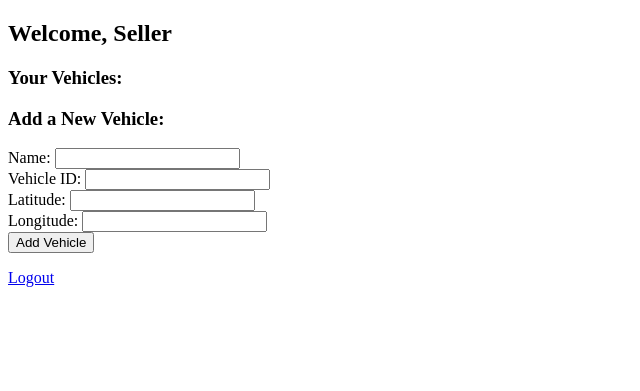
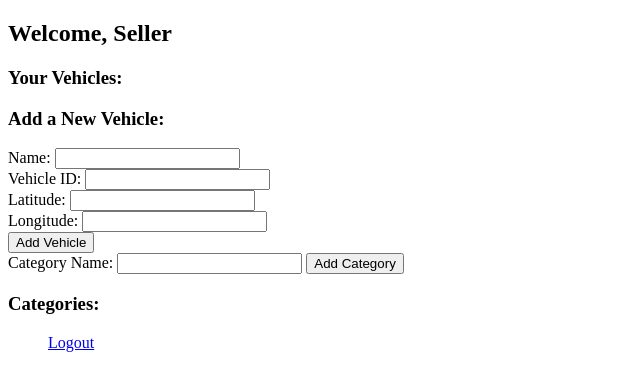
Before and after one commit to TanyaJha07/hackathon_app, a Flask app: page /seller_dashboard/3 in a window 1280 px wide. Shown: the top 391 px of the page, without its empty margins (0-640 px from the left). Run offline with Flask 3, Linux system fonts and the light colour scheme.

Commit message:
Add-Category

```diff
--- a/app.py
+++ b/app.py
@@ -173,6 +173,29 @@
     vehicle_ids = [vehicle.vehicle_id for vehicle in vehicles]
     return render_template("vehicle_details.html", vehicles=vehicles, vehicle_ids=vehicle_ids)
 
+@app.route('/add_category', methods=['POST'])
+def add_category():
+    if request.method == 'POST':
+        category_name = request.form.get('category_name')
+        # Create a new Category and add it to the database
+        category = Category(name=category_name)
+        db.session.add(category)
+        db.session.commit()
+        seller_id = request.form.get('seller_id')
+        return redirect(url_for('seller_dashboard', seller_id=seller_id))
+
+@app.route('/delete_category/<int:category_id>', methods=['POST'])
+def delete_category(category_id):
+    # Retrieve the category to be deleted
+    category = Category.query.get(category_id)
+    if category:
+        # Delete the category from the database
+        db.session.delete(category)
+        db.session.commit()
+        # seller_id = request.form.get('seller_id')
+    return redirect(url_for('seller_dashboard', seller_id=category.seller_id))
+
+
 @app.route('/logout')
 def logout():
     return redirect(url_for('index'))
--- a/templates/seller_dashboard.html
+++ b/templates/seller_dashboard.html
@@ -31,6 +31,24 @@
 
         <button type="submit">Add Vehicle</button>
     </form>
+
+    <form method="POST" action="/add_category">
+        <label for="category_name">Category Name:</label>
+        <input type="text" id="category_name" name="category_name" required>
+        <button type="submit">Add Category</button>
+    </form>
+
+    {% for category in categories %}
+    <form method="POST" action="/delete_category/{{ category.id }}">
+        <button type="submit">Delete Category {{ category.name }}</button>
+    </form>
+    {% endfor %}
+
+    <h3>Categories:</h3>
+    <ul>
+        {% for category in categories %}
+        <li>{{ category.name }}</li>
+        {% endfor %}
     <p><a href="{{ url_for('logout') }}">Logout</a></p>
 </body>
 
```
Also changed, not shown: instance/myapp.db.
